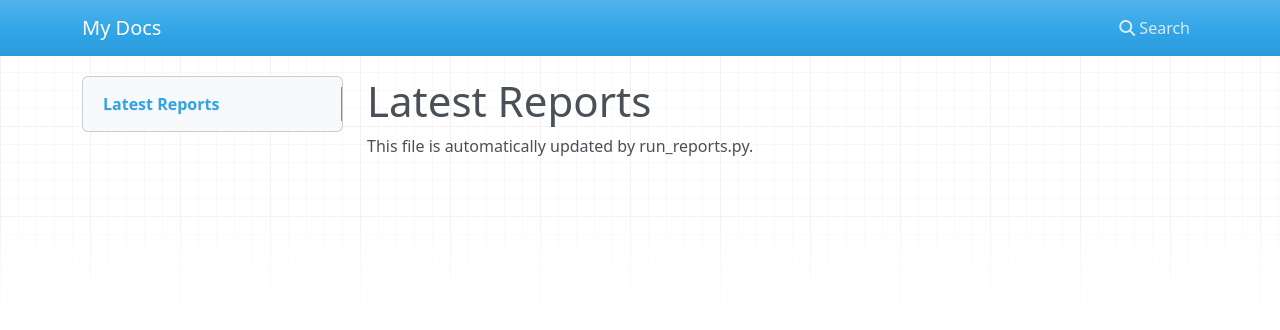
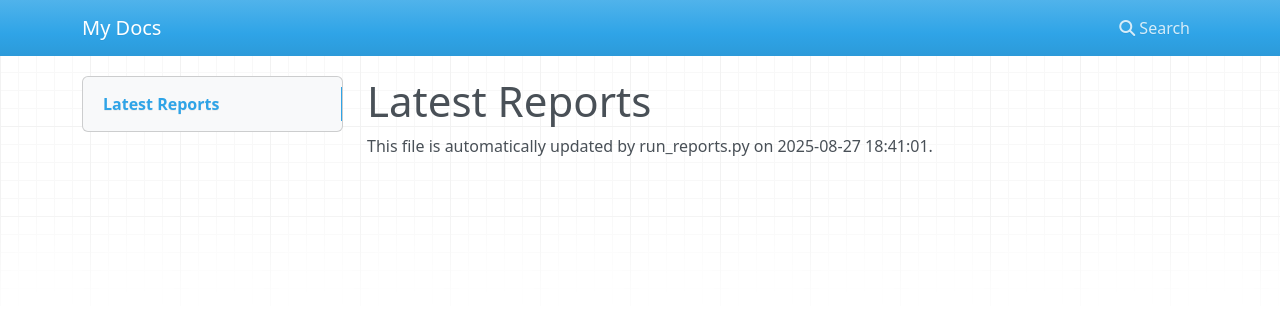
Before and after one commit to Trickster138/my-docs-site, an MkDocs documentation site: the page built from docs/index.md, in a window 1280 px wide. Shown: the top 330 px of the page. Built offline with MkDocs 1.6.1, drawn with Linux system fonts in a browser that asks for light colours; nearby versions of some CDN libraries.

Commit message:
Update index.md via run_reports.py

```diff
--- a/docs/index.md
+++ b/docs/index.md
@@ -1,3 +1,3 @@
 # Latest Reports
 
-This file is automatically updated by run_reports.py.
+This file is automatically updated by run_reports.py on 2025-08-27 18:41:01.
```
